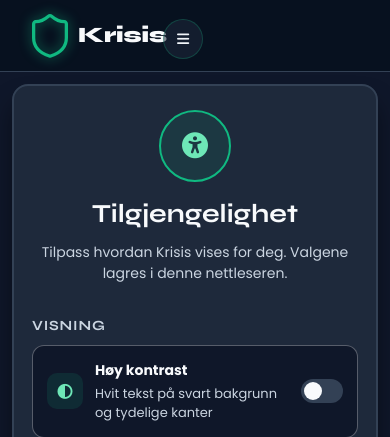
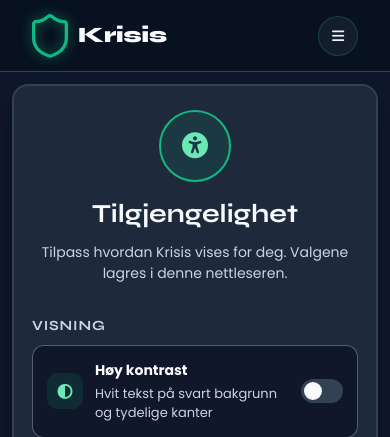
Before and after one commit to dvnnyle/azir-semproGH, an ASP.NET Core app: page /Accessibility in a window 390 px wide. Shown: the top 437 px of the page. Run offline with ASP.NET Core 8, Linux system fonts and the light colour scheme; style sheets or scripts are compiled from the project's sources; some libraries are stand-ins or nearby versions.

Commit message:
Fiks plassering av hamburgermeny på mobil og nettbrett

```diff
--- a/wwwroot/css/site.css
+++ b/wwwroot/css/site.css
@@ -633,9 +633,9 @@ html {
     display: none;
   }
 
+  /* Hamburgeren er allerede position: absolute til høyre; det holder som anker for merket. */
   .nav-hamburger {
     display: flex;
-    position: relative;
   }
 
   .nav-hamburger .kobling-antall {
```
